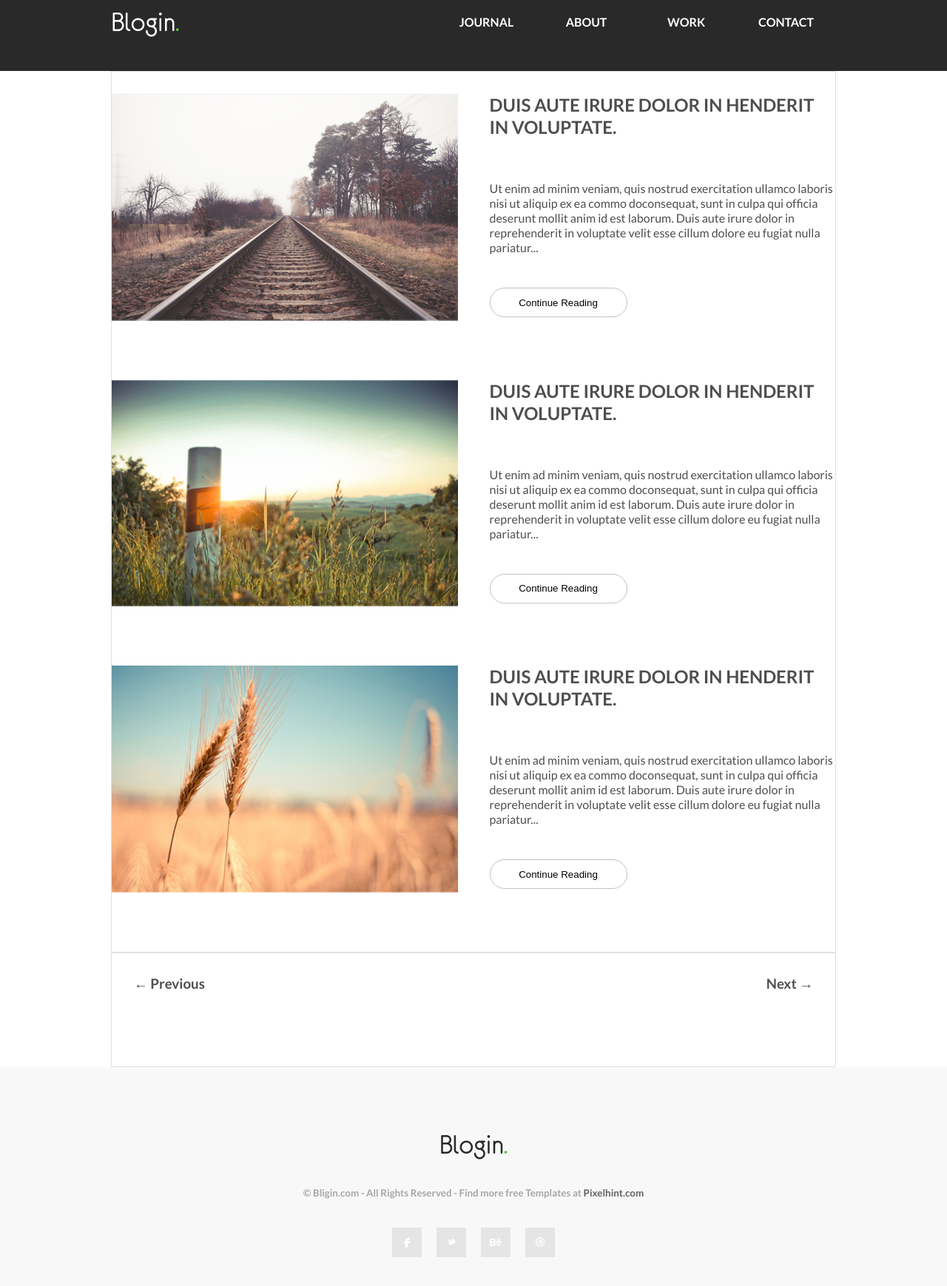
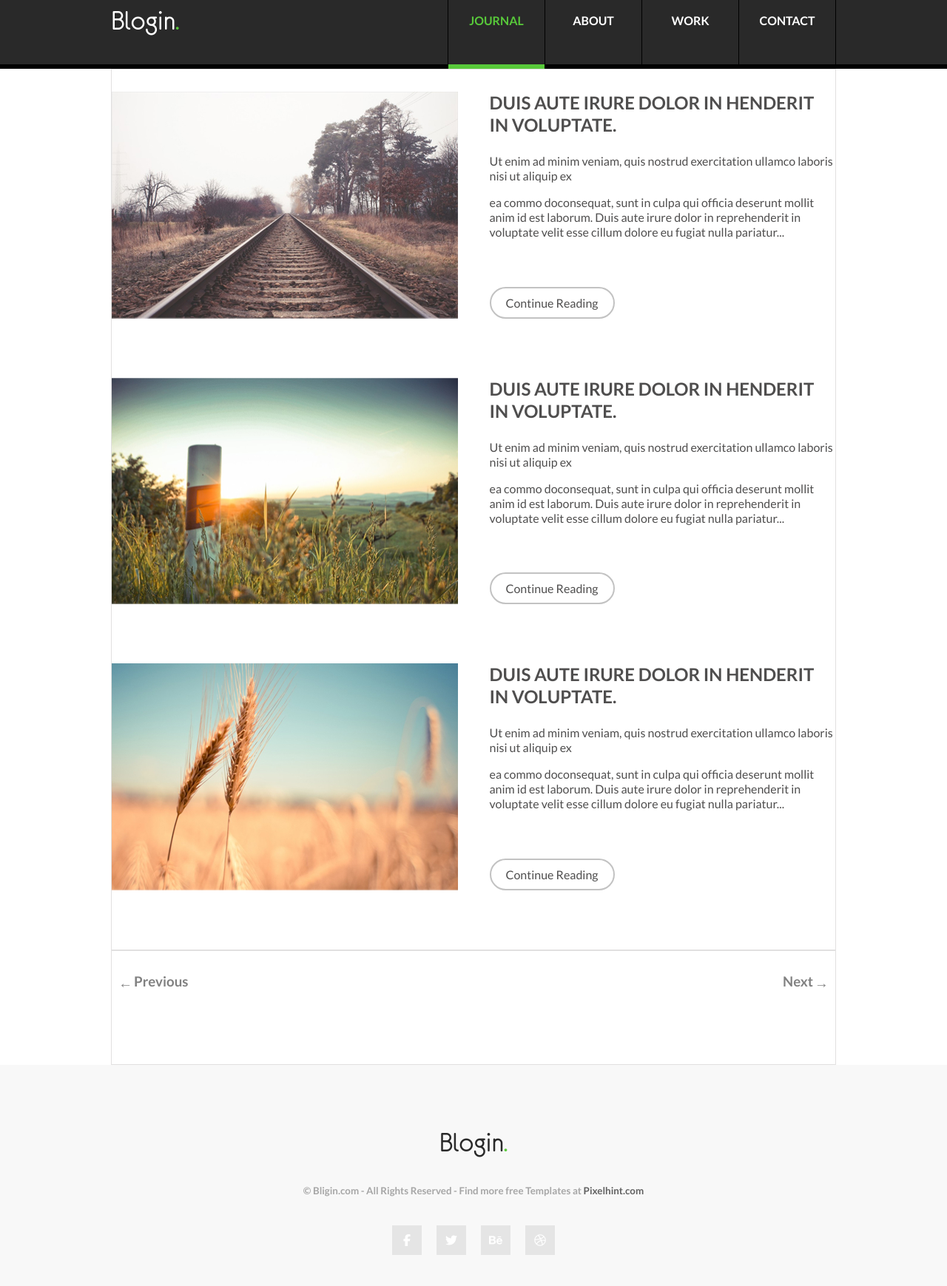
Before and after one commit to yoavnatan/Design-to-live-page-II--Yoav-Natan, a plain HTML site: page SITE/index.html in a window 1280 px wide. Shown: the part 37-1776 px from the top of the page at 74% size. Drawn offline with Linux system fonts and the light colour scheme.

Commit message:
Finish basic layout

```diff
--- a/SITE/index.html
+++ b/SITE/index.html
@@ -17,7 +17,7 @@
             <div class="logo">Blogin<span>.</span></div>
             <nav class="main-nav">
                 <ul class="main-nav-list clean-list flex">
-                    <li class="journal" onclick="onClickJournal()"><a href="#">Journal</a>
+                    <li class="journal" onclick="onClickJournal()"><a class="active" href="#">Journal</a>
                         <div class="dropdown-menu">
                             <ul class="dropdown-list clean-list flex">
                                 <li><a href="">Obtober 2016</a></li>
@@ -32,7 +32,7 @@
                     <li><a href="#">Contact</a></li>
                 </ul>
             </nav>
-            <button class="btn-toggle-menu" type="button" onclick="toggleMenu()">☰</button>
+            <button class="btn-toggle-menu " type="button" onclick="toggleMenu()">☰</button>
         </div>
 
 
@@ -46,13 +46,18 @@
                 <h2 class="card-title">Duis aute irure dolor in
                     henderit in voluptate.
                 </h2>
-                <p class="card-text">Ut enim ad minim veniam, quis nostrud exercitation ullamco laboris nisi ut aliquip
+                <div class="card-text-container">
+                    <p class="card-text">Ut enim ad minim veniam, quis nostrud exercitation ullamco laboris nisi ut
+                        aliquip
                         ex
-                    ea commo doconsequat, sunt in culpa qui officia deserunt mollit anim id est laborum.
+                    </p>
+                    <p class="card-text"> ea commo doconsequat, sunt in culpa qui officia deserunt mollit anim id est
+                        laborum.
                         Duis aute irure dolor in reprehenderit in voluptate velit esse cillum dolore eu fugiat nulla
                         pariatur...
                     </p>
-                <button class="cta" onclick="onClickRead()">Continue Reading</button>
+                </div>
+                <button class="cta card-btn btn rounded arrow" onclick="onClickRead()">Continue Reading</button>
             </div>
         </div>
 
@@ -62,13 +67,18 @@
                 <h2 class="card-title">Duis aute irure dolor in
                     henderit in voluptate.
                 </h2>
-                <p class="card-text">Ut enim ad minim veniam, quis nostrud exercitation ullamco laboris nisi ut aliquip
+                <div class="card-text-container">
+                    <p class="card-text">Ut enim ad minim veniam, quis nostrud exercitation ullamco laboris nisi ut
+                        aliquip
                         ex
-                    ea commo doconsequat, sunt in culpa qui officia deserunt mollit anim id est laborum.
+                    </p>
+                    <p class="card-text"> ea commo doconsequat, sunt in culpa qui officia deserunt mollit anim id est
+                        laborum.
                         Duis aute irure dolor in reprehenderit in voluptate velit esse cillum dolore eu fugiat nulla
                         pariatur...
                     </p>
-                <button class="cta">Continue Reading</button>
+                </div>
+                <button class="cta card-btn btn rounded arrow" onclick="onClickRead()">Continue Reading</button>
             </div>
         </div>
 
@@ -79,20 +89,25 @@
                 <h2 class="card-title">Duis aute irure dolor in
                     henderit in voluptate.
                 </h2>
-                <p class="card-text">Ut enim ad minim veniam, quis nostrud exercitation ullamco laboris nisi ut aliquip
+                <div class="card-text-container">
+                    <p class="card-text">Ut enim ad minim veniam, quis nostrud exercitation ullamco laboris nisi ut
+                        aliquip
                         ex
-                    ea commo doconsequat, sunt in culpa qui officia deserunt mollit anim id est laborum.
+                    </p>
+                    <p class="card-text"> ea commo doconsequat, sunt in culpa qui officia deserunt mollit anim id est
+                        laborum.
                         Duis aute irure dolor in reprehenderit in voluptate velit esse cillum dolore eu fugiat nulla
                         pariatur...
                     </p>
-                <button class="cta">Continue Reading</button>
+                </div>
+                <button class="cta card-btn btn rounded arrow" onclick="onClickRead()">Continue Reading</button>
             </div>
 
         </div>
     </main>
     <section class="page-container flex space-between">
-        <h3>← Previous</h3>
-        <h3>Next →</h3>
+        <h3 class="prev-btn">Previous</h3>
+        <h3 class="next-btn">Next</h3>
     </section>
 
     <footer class="main-footer full">
@@ -101,10 +116,11 @@
             <small class="footer-rights">© Bligin.com - All Rights Reserved - Find more free Templates at <a
                     href="#">Pixelhint.com</a></small>
             <ul class="footer-social clean-list flex ">
-                <li><img src="img/F.png" alt=""></li>
-                <li><img src="img/L.png" alt=""></li>
-                <li><img src="img/be.png" alt=""></li>
-                <li><img src="img/basket.png" alt=""></li>
+                <li><a href="#" class="fa facebook"></a></li>
+                <li><a href="#" class="fa twitter"></a></li>
+                <li><a href="#" class="fa behance"></a></li>
+                <li><a href="#" class="fa dribble"></a></li>
+
         </div>
         </ul>
     </footer>
--- a/SITE/styles/basics/base.css
+++ b/SITE/styles/basics/base.css
@@ -6,7 +6,7 @@
 
 html {
     color: var(--clr-primary--1);
-    font-family: lato-bold;
+    font-family: lato-regular, sans-serif;
     line-height: 1.25;
 }
 
@@ -33,23 +33,57 @@ h6 {
     margin: 0 0 1em;
 }
 
+p {
+    margin: 0 0 1em;
+}
 
-button {
+.btn {
     border-style: solid;
-    max-width: 186px;
-    min-height: 40px;
-    border-radius: 20px;
     cursor: pointer;
     background-color: #FFFFFF;
     border-color: #C2C2C2;
-    border-width: 1.94px;
-    /* box-shadow: none; */
+    color: inherit;
+    border-width: 2px;
     margin: 0;
+    font-family: inherit;
+    padding: 0.625em 1.25em;
+    font-size: 1em;
 
+    transition: padding .4s;
 }
+
 
 button:hover {
     color: #58C93A;
     border-color: #58C93A;
 
 }
+
+/* Rounded BTN  */
+
+.btn.rounded {
+    border-radius: 2em;
+}
+
+/* Arrow BTN */
+
+.btn.arrow {
+    position: relative;
+
+}
+
+.btn.arrow:hover {
+    padding-inline-end: 2.5em;
+}
+
+.btn.arrow::after {
+    content: "→";
+    position: absolute;
+    right: 0.75em;
+    opacity: 0;
+}
+
+.btn.arrow:hover::after {
+    opacity: 1;
+    transition: opacity .4s .2s;
+}
--- a/SITE/styles/components/card.css
+++ b/SITE/styles/components/card.css
@@ -1,23 +1,32 @@
 .card p {
     font-family: lato-regular, sans-serif;
-    margin: 0 0 44px 0;
+    margin: 0 0 1em 0;
 
 }
 
 .card {
     display: flex;
     flex-direction: column;
-
     gap: 43px;
 }
 
 h2 {
+    font-family: lato-bold;
+
     text-transform: uppercase;
-    margin-bottom: 58px;
+    /* margin-bottom: 58px; */
 
 }
 
-.card-content {
-    display: flex;
-    flex-direction: column;
+.card-text-container {
+    flex-grow: 1;
+    margin-block-end: 0;
 }
+
+.card .card-btn {
+    place-self: start;
+}
+
+body.menu-open .card-btn {
+    z-index: -1;
+}
--- a/SITE/styles/components/footer.css
+++ b/SITE/styles/components/footer.css
@@ -2,6 +2,8 @@ footer {
     background-color: rgba(248.0000004172325, 248.0000004172325, 248.0000004172325, 1);
     height: 315px;
     color: rgba(165.9999, 165.9999, 165.9999, 1);
+    font-family: lato-bold;
+
 
 }
 
@@ -19,7 +21,7 @@ footer a {
     color: var(--clr-primary--2)
 }
 
-footer li {
+footer li a {
     display: flex;
     width: 40px;
     height: 40px;
@@ -27,10 +29,10 @@ footer li {
     place-items: center;
     justify-content: center;
     cursor: pointer;
-
+    color: var(--clr-primary--3)
 }
 
-footer li:hover {
+footer li a:hover {
     background-color: #516FAD;
 }
 
--- a/SITE/styles/components/header.css
+++ b/SITE/styles/components/header.css
@@ -1,10 +1,13 @@
 .main-header {
     background: var(--clr-primary-base);
-    min-height: 132px;
     display: grid;
     grid-template-columns: inherit;
     z-index: 1;
+    font-family: lato-bold;
+    box-shadow: inset 0px -6px 0px 0px black;
 }
+
+
 
 .main-header .inner-container {
     grid-column: 2;
--- a/SITE/styles/components/logo.css
+++ b/SITE/styles/components/logo.css
@@ -5,5 +5,5 @@
 }
 
 .logo>span {
-    color: var(--clr-secondary--1)
+    color: var(--clr-brand)
 }
--- a/SITE/styles/components/main-nav.css
+++ b/SITE/styles/components/main-nav.css
@@ -1,32 +1,43 @@
-.main-nav li {
-    display: flex;
-    align-items: center;
-    justify-content: center;
-    width: 135px;
-    height: 133px;
+.main-nav .main-nav-list>li {
+    border-inline-end: 1px solid #000;
 }
 
-.main-nav li:hover>a {
-    color: var(--clr-secondary--1)
+.main-nav .main-nav-list>li:first-child {
+    border-inline-start: 1px solid #000;
 }
 
-.main-nav li>a:focus {
-    color: var(--clr-secondary--1)
-}
-
-.main-nav li:hover {
-    box-shadow: inset 0px -6px 0px rgba(87.9986572265625, 201.00082397460938, 57.999114990234375, 1);
-}
 
 .main-nav .main-nav-list a {
+    display: grid;
+    place-items: center;
+
+    height: 100px;
 
     text-decoration: none;
     text-transform: uppercase;
+
+    transition: box-shadow .4s;
 }
+
+
+
+
+.main-nav li a.active {
+    color: var(--clr-brand);
+    box-shadow: inset 0px -6px 0px var(--clr-brand);
+    cursor: default;
+
+}
+
+.main-nav li>a:hover {
+    box-shadow: inset 0px -6px 0px var(--clr-brand);
+}
+
 
 .btn-toggle-menu {
     width: 50px;
     font-size: 32px;
+    border-radius: .2em;
 }
 
 .main-nav li:nth-child(1) {
--- a/SITE/styles/components/pages.css
+++ b/SITE/styles/components/pages.css
@@ -2,10 +2,35 @@
     border: 0.5px solid rgba(225.00045776367188, 223.99658203125, 223.99658203125, 1);
     padding-top: 30px;
     padding-bottom: 81px;
+    color: rgba(129.00195, 129.00195, 129.00195, 1);
+    font-family: lato-bold;
+
+
 }
 
 .page-container h3 {
     cursor: pointer;
+    position: relative;
+}
+
+.page-container h3:hover {
+    color: var(--clr-brand);
+}
+
+.prev-btn::before {
+    content: "←";
+    position: absolute;
+    left: .5em;
+    top: .1em;
+
+}
+
+.next-btn::after {
+    content: "→";
+    position: absolute;
+    right: .5em;
+    top: .1em;
+
 }
 
 .page-container h3:nth-child(1) {
--- a/SITE/styles/setup/mq.css
+++ b/SITE/styles/setup/mq.css
@@ -1,21 +1,29 @@
 /* MOBILE ONLY */
 
-@media (max-width: 950px) {
+@media (max-width: 900px) {
     .main-nav {
         position: fixed;
-        top: 0;
-        padding-top: 132px;
-        right: 0px;
+        top: 50px;
+        right: 0;
+
+        width: 100%;
         background-color: var(--clr-primary-base);
-        width: 200px;
-        height: 100dvh;
-        transform: translateX(100%);
+        display: grid;
+        grid-template-rows: 0fr;
+        align-content: end;
+        align-items: end;
+        overflow: hidden;
+        transition: grid-template-rows 0.6s;
 
-        transition: transform .6s;
+    }
+
+    .main-nav ul {
+        overflow: hidden;
     }
 
     body.menu-open .main-nav {
-        transform: translateX(0);
+        grid-template-rows: 1fr;
+
 
     }
 
@@ -45,7 +53,6 @@
     }
 
     .dropdown-menu {
-        /* display: auto; */
         position: absolute;
         right: 100%;
         width: 200px;
@@ -65,34 +72,33 @@
 
 }
 
+/* SMALL */
+
+@media (min-width:640px) {
+
+    .main-layout {
+        grid-template-columns: minmax(16px, 1fr) minmax(auto, 600px) minmax(16px, 1fr);
+    }
+
+}
 
 
 /* MEDIUM  */
 
-@media (min-width: 950px) {
+@media (min-width: 900px) {
 
 
     .main-layout {
-        display: grid;
-        grid-template-columns: minmax(16px, 1fr) minmax(auto, 890px) minmax(16px, 1fr);
+        grid-template-columns: minmax(16px, 1fr) minmax(auto, 860px) minmax(16px, 1fr);
     }
 
     .card {
         display: grid;
 
         grid-template-columns: 1fr 1fr;
-        gap: 43px;
+        /* gap: 43px; */
     }
 
-    h2 {
-        margin-bottom: 48px;
-
-    }
-
-    .card p {
-        margin: 0 0 34px 0;
-
-    }
 
     .btn-toggle-menu {
         display: none;
@@ -115,47 +121,51 @@
     }
 
     .dropdown-menu {
-        /* display: auto; */
         position: absolute;
-        top: 120px;
+        top: 100px;
         background-color: var(--clr-primary-base);
         color: var(--clr-primary--3);
-        opacity: 0;
-        transform: translateY(-100%);
+        visibility: hidden;
 
     }
 
-    .journal:hover .dropdown-menu {
-        opacity: 1;
-        transform: translateY(0);
+    .dropdown-menu>li {
 
+        text-align: center;
     }
 
+    .journal:hover .dropdown-menu {
+
+        visibility: visible;
+    }
+
+    .main-nav .main-nav-list a {
+        width: 100px;
+    }
+
+}
+
+@media (min-width: 900px) and (max-width: 1100px) {
+    html {
+        font-size: 14px;
+    }
 }
 
 
 
 /* LARGE */
-@media (min-width: 1060px) {
+@media (min-width: 1100px) {
     .main-layout {
         display: grid;
         grid-template-columns: minmax(16px, 1fr) minmax(auto, var(--m)) minmax(16px, 1fr);
     }
 
-    .card {
-        display: grid;
 
-        grid-template-columns: 1fr 1fr;
-        gap: 43px;
+
+    .main-nav .main-nav-list a {
+
+        width: 130px;
+        height: 130px;
     }
 
-    h2 {
-        margin-bottom: 58px;
-
-    }
-
-    .card p {
-        margin: 0 0 44px 0;
-
-    }
 }
--- a/SITE/styles/setup/typography.css
+++ b/SITE/styles/setup/typography.css
@@ -14,3 +14,30 @@
     font-family: lato-regular;
     src: url('/SITE/fonts/lato/Lato-Regular.ttf');
 }
+
+/* Font Awesome */
+
+@font-face {
+    font-family: fa;
+    src: url('/SITE/fonts/fa/fa-brands-400.woff2');
+}
+
+.fa::before {
+    font-family: fa;
+}
+
+.fa.facebook::before {
+    content: "\f39e";
+}
+
+.fa.twitter::before {
+    content: "\f099";
+}
+
+.fa.behance::before {
+    content: "\f1b4";
+}
+
+.fa.dribble::before {
+    content: "\f17d";
+}
--- a/SITE/styles/setup/vars.css
+++ b/SITE/styles/setup/vars.css
@@ -4,7 +4,7 @@
     --clr-primary--2: rgba(95.99985000000001, 95.99985000000001, 95.99985000000001, 1);
     --clr-primary--3: rgba(255, 255, 255, 1);
     --clr-primary-base: rgba(41.00000135600567, 41.00000135600567, 41.00000135600567, 1);
-    --clr-secondary--1: #58C93A;
+    --clr-brand: #58C93A;
 
 
     /* mq */
```
Also changed, not shown: SITE/styles/basics/layouts.css (+7 -0 lines), SITE/fonts/fa/fa-brands-400.woff2 (added), 2 other files. Lines whose indentation alone changed are shown as unchanged.
